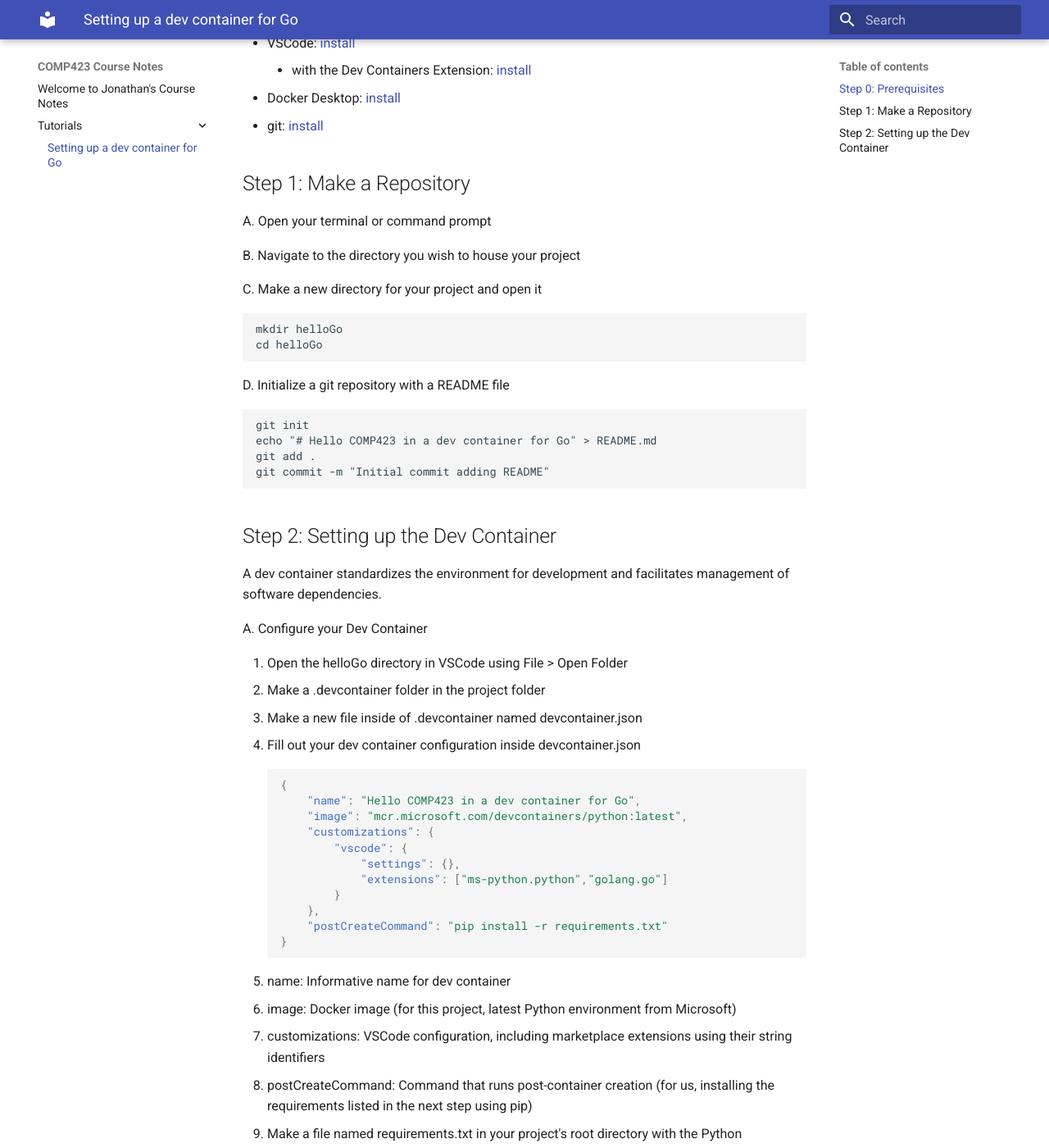
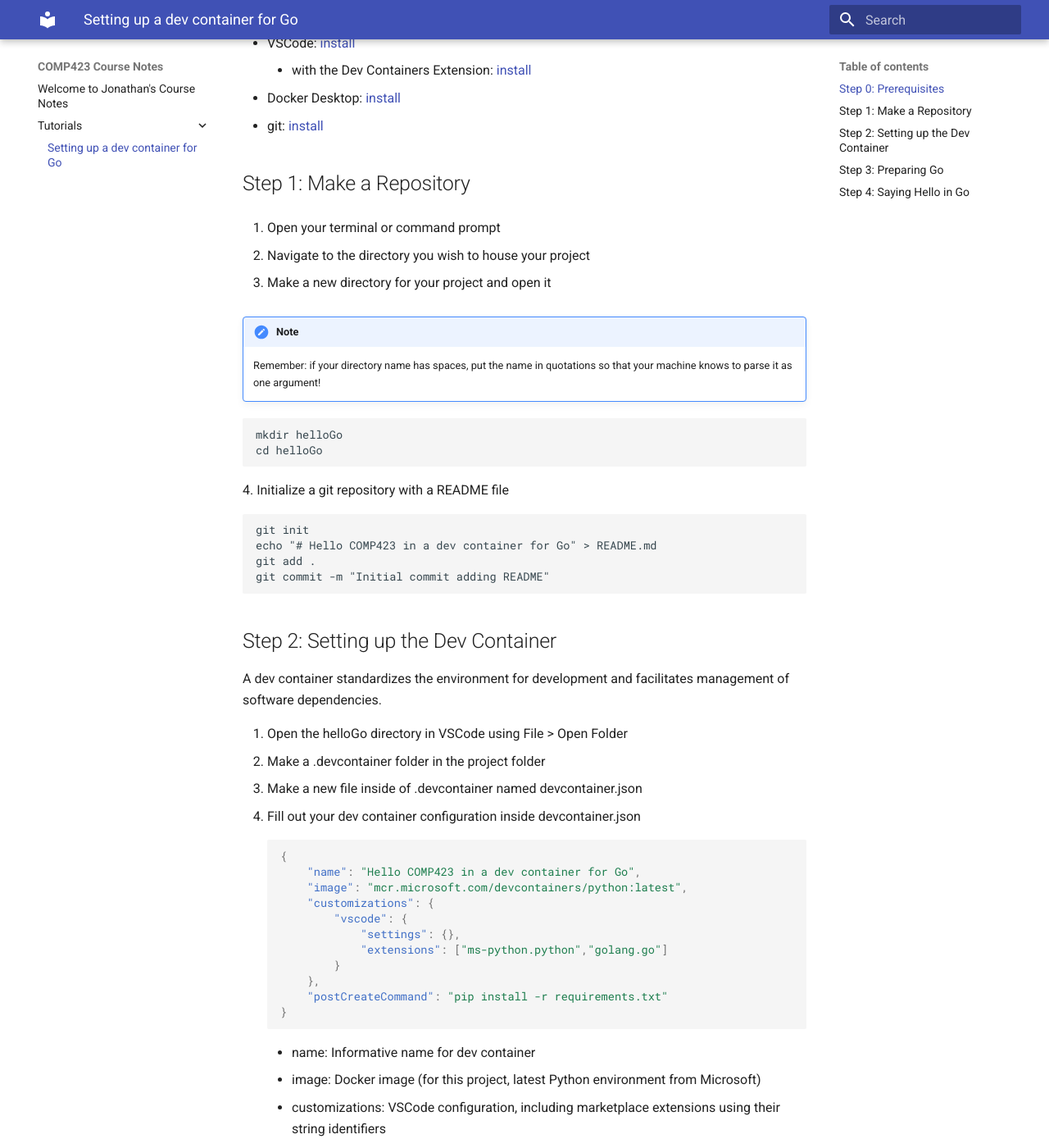
Before and after one commit to hashunc/comp423-course-notes, an MkDocs documentation site: the page built from docs/tutorials/go-setup.md, in a window 1280 px wide and 1400 px high, scrolled down 290 px. Shown: the whole window at 82% size. Built offline with MkDocs 1.6.1 and Material for MkDocs 9.7.7, drawn with Linux system fonts in a browser that asks for light colours; some of the changed text lies outside the part shown.

Commit message:
Added an admonition

````diff
--- a/docs/tutorials/go-setup.md
+++ b/docs/tutorials/go-setup.md
@@ -12,18 +12,18 @@
 
 ## Step 1: Make a Repository
 
-A. Open your terminal or command prompt
+1. Open your terminal or command prompt
 
-B. Navigate to the directory you wish to house your project
+2. Navigate to the directory you wish to house your project
 
-C. Make a new directory for your project and open it
-
+3. Make a new directory for your project and open it
+!!! Note
+    Remember: if your directory name has spaces, put the name in quotations so that your machine knows to parse it as one argument!
 ```
 mkdir helloGo
 cd helloGo
 ```
-
-D. Initialize a git repository with a README file
+4. Initialize a git repository with a README file
 
 ```
 git init
@@ -35,8 +35,6 @@
 ## Step 2: Setting up the Dev Container
 
 A dev container standardizes the environment for development and facilitates management of software dependencies.
-
-A. Configure your Dev Container
 
 1. Open the helloGo directory in VSCode using File > Open Folder
 2. Make a .devcontainer folder in the project folder
@@ -55,13 +53,19 @@
     "postCreateCommand": "pip install -r requirements.txt"
 }
 ```
-* name: Informative name for dev container
-* image: Docker image (for this project, latest Python environment from Microsoft)
-* customizations: VSCode configuration, including marketplace extensions using their string identifiers
-* postCreateCommand: Command that runs post-container creation (for us, installing the requirements listed in the next step using pip)
+    * name: Informative name for dev container
+    * image: Docker image (for this project, latest Python environment from Microsoft)
+    * customizations: VSCode configuration, including marketplace extensions using their string identifiers
+    * postCreateCommand: Command that runs post-container creation (for us, installing the requirements listed in the next step using pip)
 5. Make a file named requirements.txt in your project's root directory with the Python dependencies needed for the project. In this case, we only need mkdocs-material, which we can add by inserting the text below into requirements.txt
 ```
 mkdocs-material~=9.5
 ```
 6. Open Docker Desktop
-7. From the VSCode window with the project open, press Control/Command + Shift + P, then select "Dev Containers: Reopen in Container." In a few minutes, the window should reopen as a dev container.
+7. From the VSCode window with the project open, press Control/Command + Shift + P, then select "Dev Containers: Reopen in Container." In a few minutes, the window should reopen as a dev container. Close the terminal window by pressing any key or using the trash can icon.
+
+## Step 3: Preparing Go
+
+
+
+## Step 4: Saying Hello in Go
````
